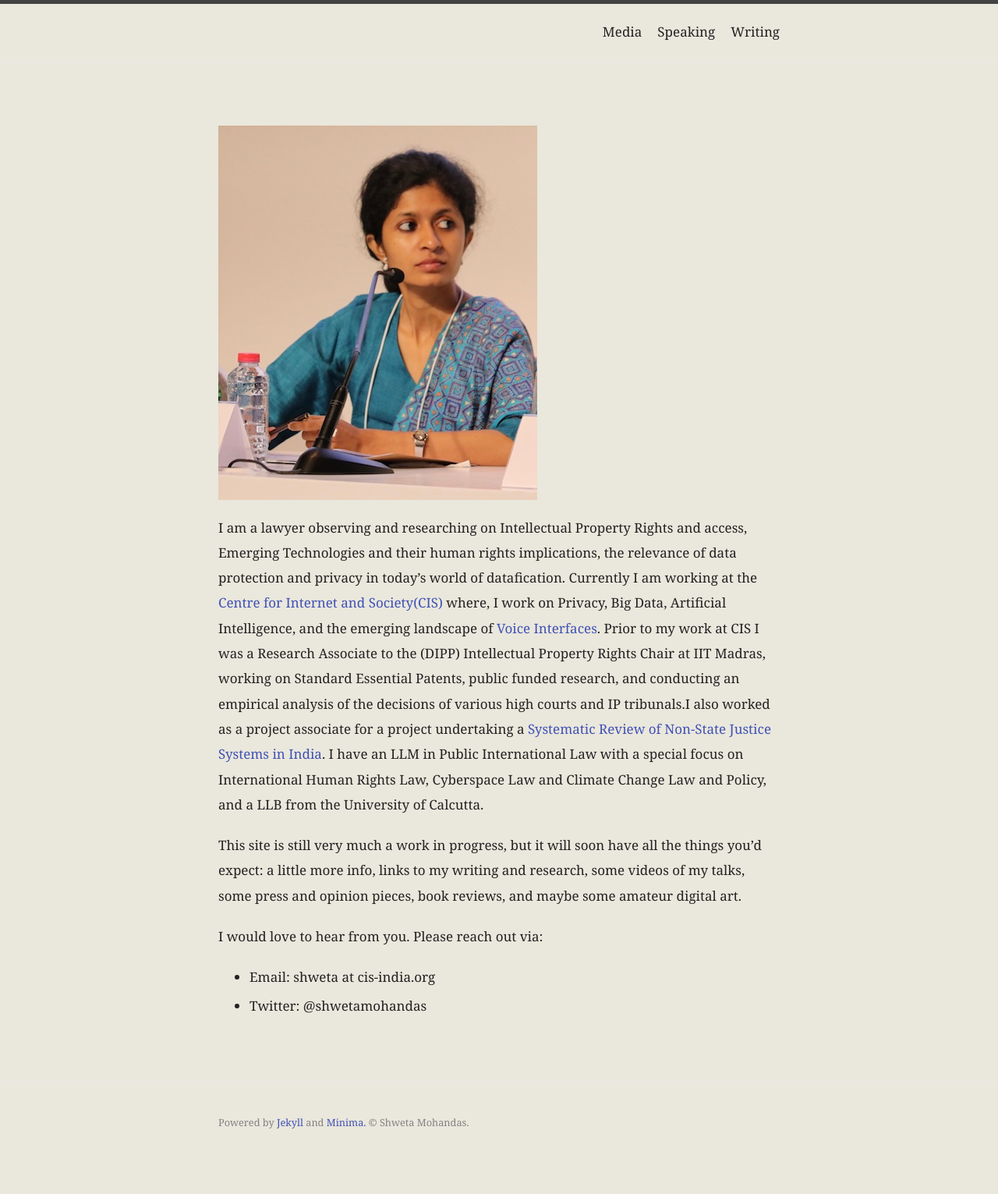
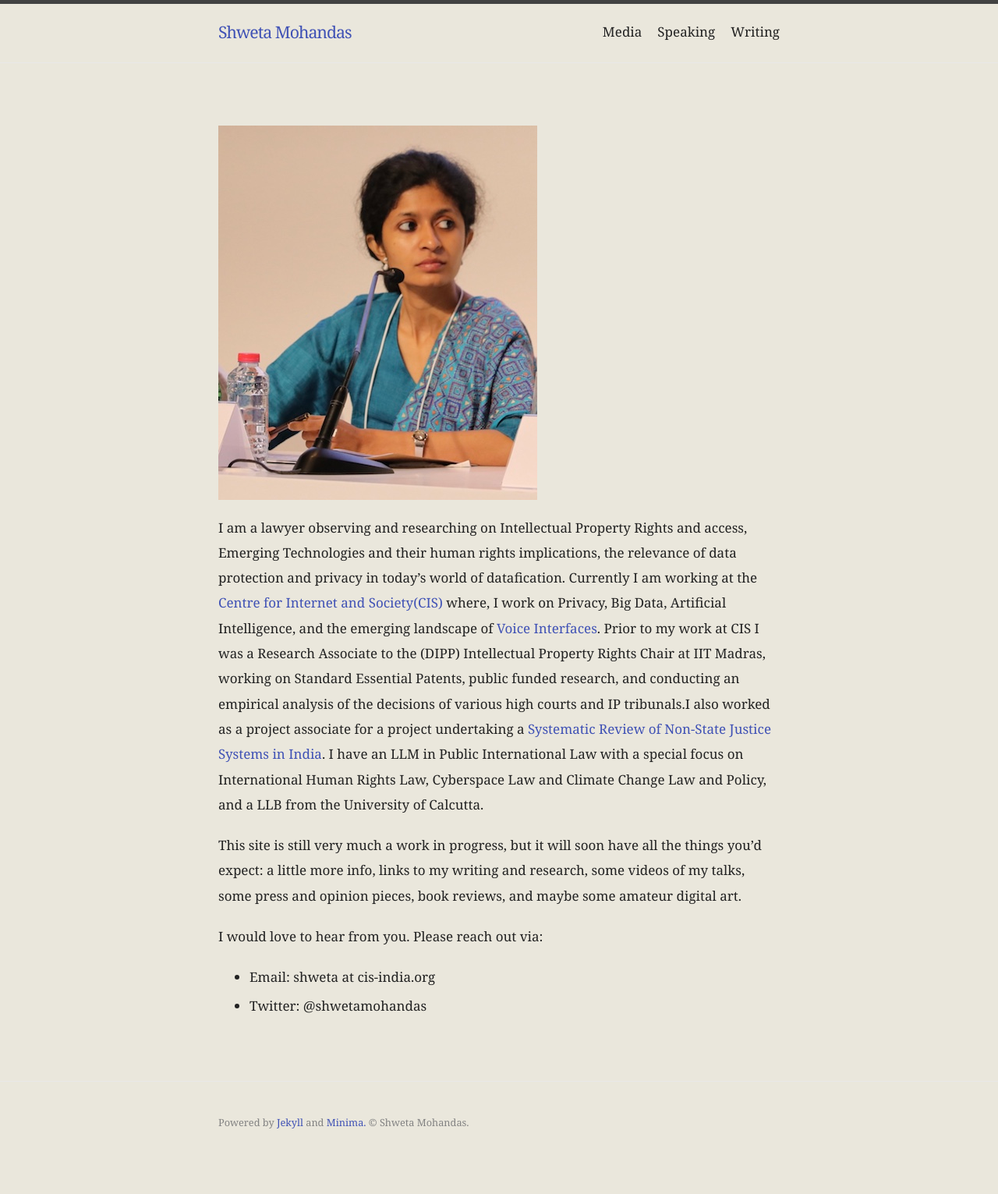
Before and after one commit to shwetamohandas/shwetamohandas.github.io, a Jekyll site: the page built from index.md, in a window 1280 px wide. Shown: the whole page at 78% size. Built offline with Jekyll 4.4.1, drawn with Linux system fonts in a browser that asks for light colours.

Commit message:
Update _layout.scss

```diff
--- a/_sass/minima/_layout.scss
+++ b/_sass/minima/_layout.scss
@@ -24,7 +24,7 @@
 
   &,
   &:visited {
-    color: $background-color;
+    color: $a-color;
   }
 }
 
```
